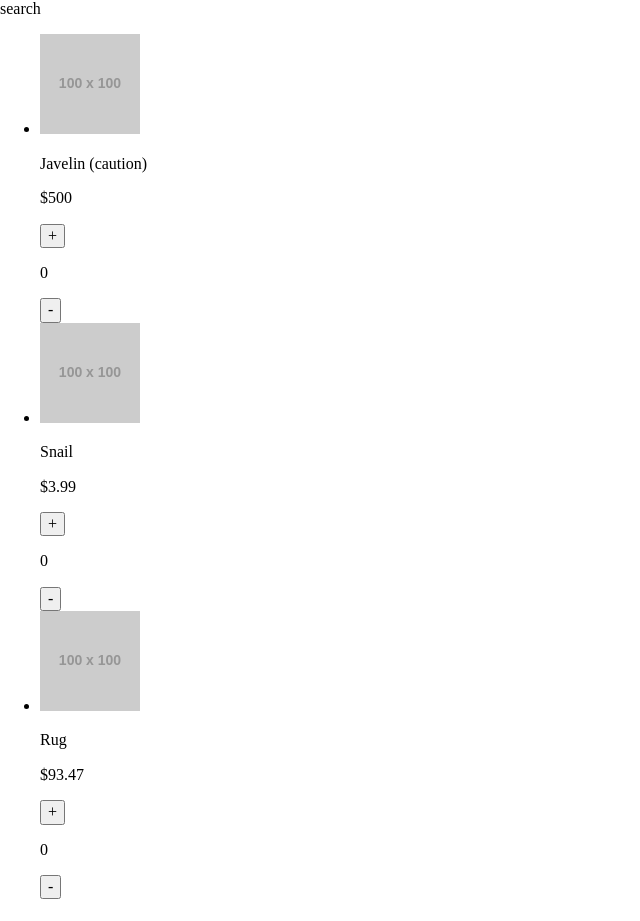
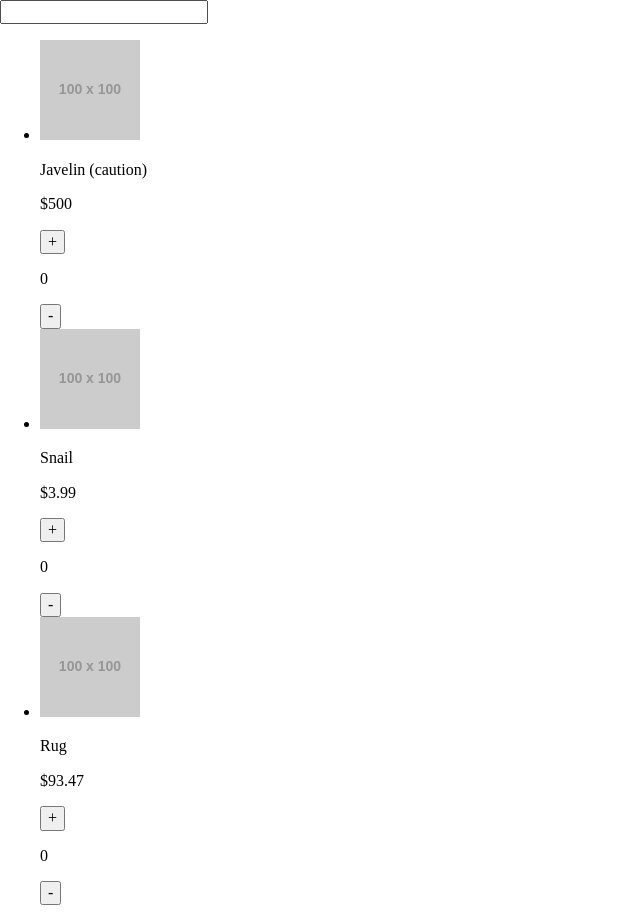
Before and after one commit to Jgriebel1990/reduxacommerce, a React (Create React App) app: page / in a window 1280 px wide. Shown: the whole page, without its empty margins (0-640 px from the left). Built offline with nearby package versions, Linux system fonts and the light colour scheme.

Commit message:
connected search bar with appropriate state and dispatch props

```diff
--- a/src/SearchBar.js
+++ b/src/SearchBar.js
@@ -1,9 +1,25 @@
 import React from 'react';
+import { connect } from 'react-redux';
 
 const SearchBar = props => {
     return(
-        <div>search</div>
+        <div>
+            <input type="text"
+                    onChange={(e) => props.updateSearch(e.target.value)}
+                    value={props.searchTerm}/>
+        </div>
     );
 }
 
-export default SearchBar;
+const mapStateToProps = state => {
+    return {
+        searchTerm: state.search
+    };
+}
+
+const mapDispatchToProps = dispatch => {
+    return {
+        updateSearch: term => dispatch({type: 'UPDATE_SEARCH', payload: {value: term}})
+    }
+}
+export default connect(mapStateToProps, mapDispatchToProps)(SearchBar);
```
